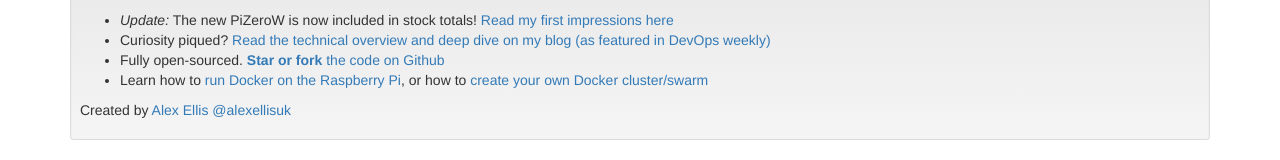
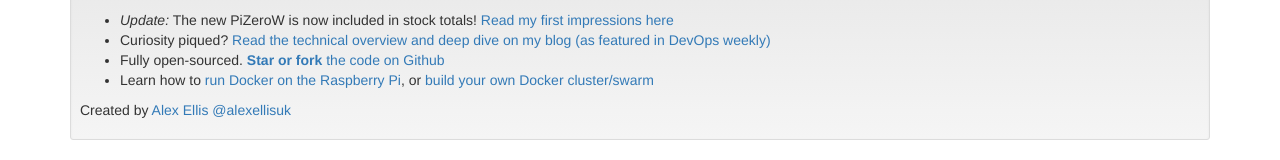
Before and after one commit to alexellis/pi_zero_stock, a website: page web/static/index.html in a window 1280 px wide. Shown: the part 246-406 px from the top of the page. Drawn offline with nearby package versions, Linux system fonts and the light colour scheme; a script that the page names is missing.

```diff
--- a/web/static/index.html
+++ b/web/static/index.html
@@ -38,7 +38,7 @@
           <li><i>Update:</i> The new PiZeroW is now included in stock totals! <a href="http://blog.alexellis.io/pizerow-first-impressions/">Read my first impressions here</a></li>
           <li>Curiosity piqued? <a href="http://blog.alexellis.io/rapid-prototype-docker-compose/" target="_blank">Read the technical overview and deep dive on my blog (as featured in DevOps weekly)</a></li>
           <li>Fully open-sourced. <a href="https://github.com/alexellis/pi_zero_stock" target="_blank"><b>Star or fork</b> the code on Github</a></li>
-          <li>Learn how to <a href="http://blog.alexellis.io/tag/raspberry-pi/">run Docker on the Raspberry Pi</a>, or how to <a href="http://blog.alexellis.io/tag/swarm/">create your own Docker cluster/swarm</a></li>
+          <li>Learn how to <a href="http://blog.alexellis.io/tag/raspberry-pi/">run Docker on the Raspberry Pi</a>, or <a href="http://blog.alexellis.io/tag/swarm/">build your own Docker cluster/swarm</a></li>
         </ul>
         <p>Created by <a href="https://twitter.com/alexellisuk" target="_blank">Alex Ellis @alexellisuk</a></p>
       </div>
```
